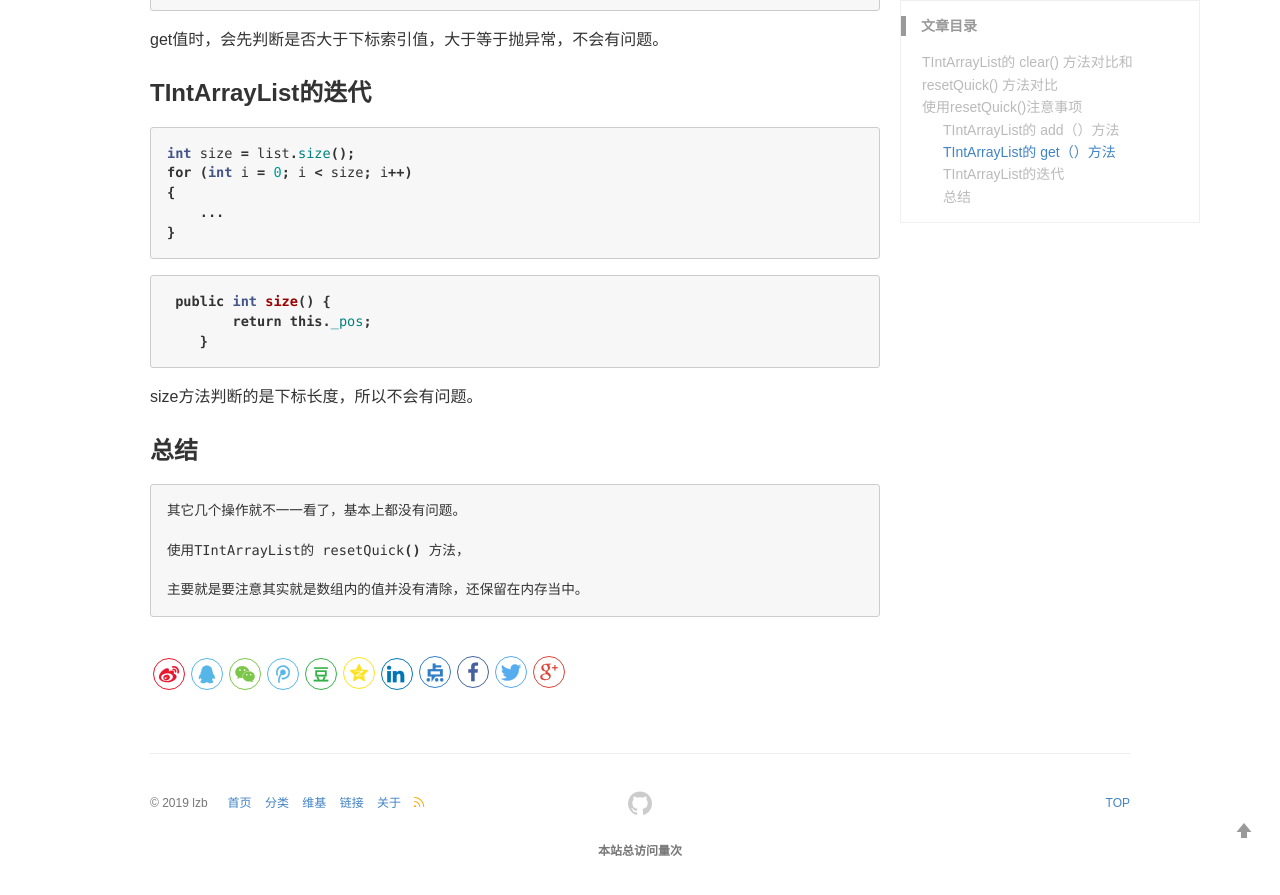
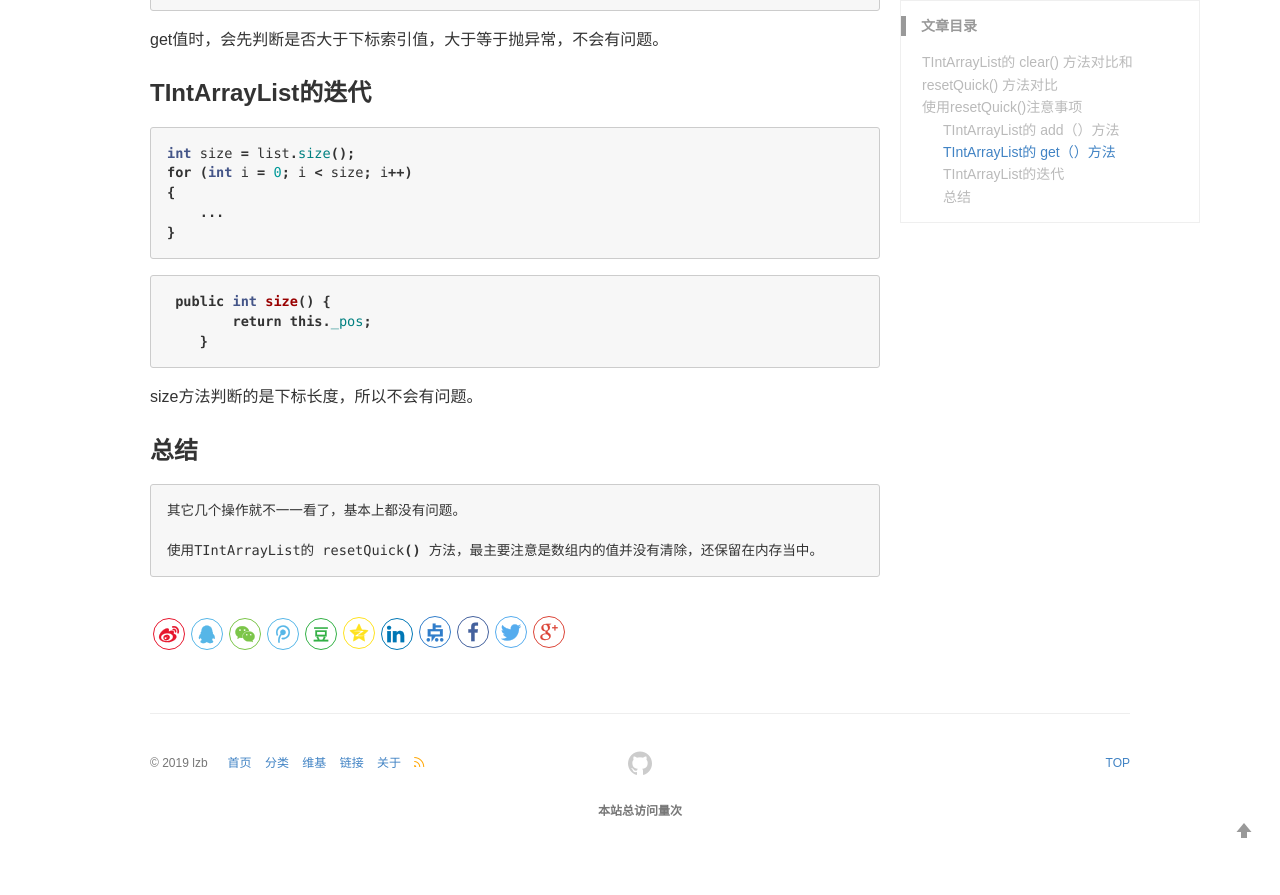
Before and after one commit to lizb0907/lizb0907.github.io, a Jekyll site: the page built from _posts/mmo-game/2020-11-02-TIntArrayList.md, in a window 1280 px wide and 900 px high, scrolled down 2100 px. Shown: the top 895 px of the window. Built offline with Jekyll 4.4.1, drawn with Linux system fonts in a browser that asks for light colours; comment, search, counter and statistics services are not loaded; after the commit the page ends 2960 px from its top, so only the background shows below that.

Commit message:
update list

````diff
--- a/_posts/mmo-game/2020-11-02-TIntArrayList.md
+++ b/_posts/mmo-game/2020-11-02-TIntArrayList.md
@@ -116,7 +116,5 @@ size方法判断的是下标长度，所以不会有问题。
 ```sh
 其它几个操作就不一一看了，基本上都没有问题。
 
-使用TIntArrayList的 resetQuick() 方法，
-
-主要就是要注意其实就是数组内的值并没有清除，还保留在内存当中。
+使用TIntArrayList的 resetQuick() 方法，最主要注意是数组内的值并没有清除，还保留在内存当中。
 ```
````
